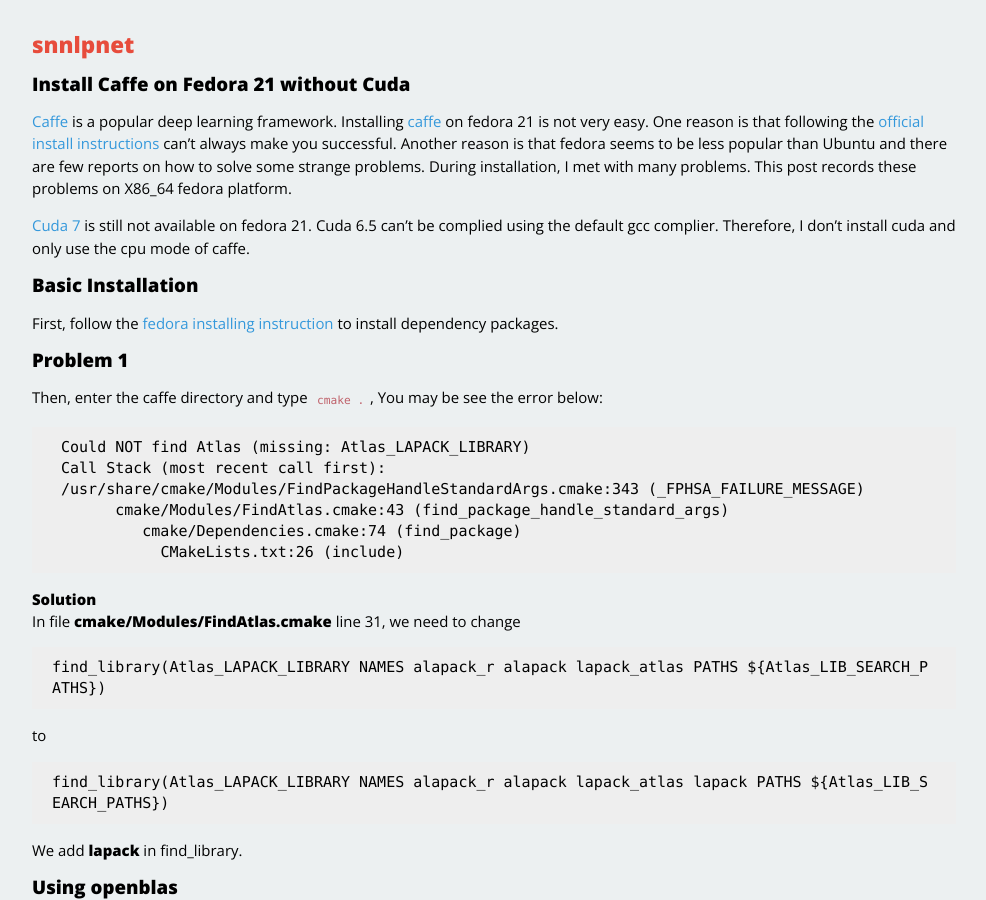
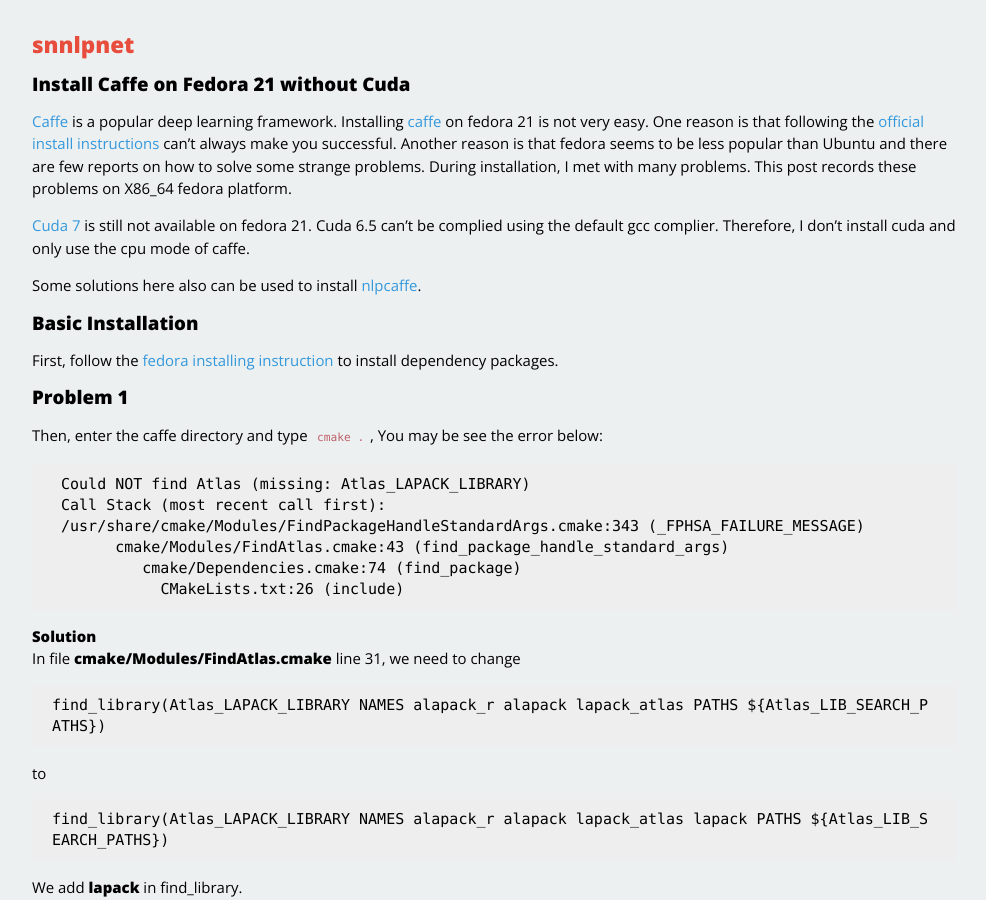
Before and after one commit to zeeeyang/zeeeyang.github.io, a Jekyll site: the page built from _posts/2015-04-21-install-caffe-on-fedora-21-without-cuda.markdown, in a window 1280 px wide and 900 px high. Shown: the whole window, without its empty margins (146-1132 px from the left). Built offline with Jekyll 4.4.1, drawn with Linux system fonts in a browser that asks for light colours; Markdown is read by kramdown in place of the engine named in the settings; comment, search, counter and statistics services are not loaded.

Commit message:
add nlpcaffe

```diff
--- a/_posts/2015-04-21-install-caffe-on-fedora-21-without-cuda.markdown
+++ b/_posts/2015-04-21-install-caffe-on-fedora-21-without-cuda.markdown
@@ -18,6 +18,8 @@ During installation, I met with many problems. This post records these problems
 [Cuda 7](https://developer.nvidia.com/cuda-downloads) is still not available on fedora 21.
 Cuda 6.5 can't be complied using the default gcc complier.
 Therefore, I don't install cuda and only use the cpu mode of caffe.
+
+Some solutions here also can be used to install [nlpcaffe](https://github.com/Russell91/nlpcaffe).
 ##Basic Installation
 First, follow the [fedora installing instruction](http://caffe.berkeleyvision.org/install_yum.html) to install dependency packages.
 ##Problem 1
```
